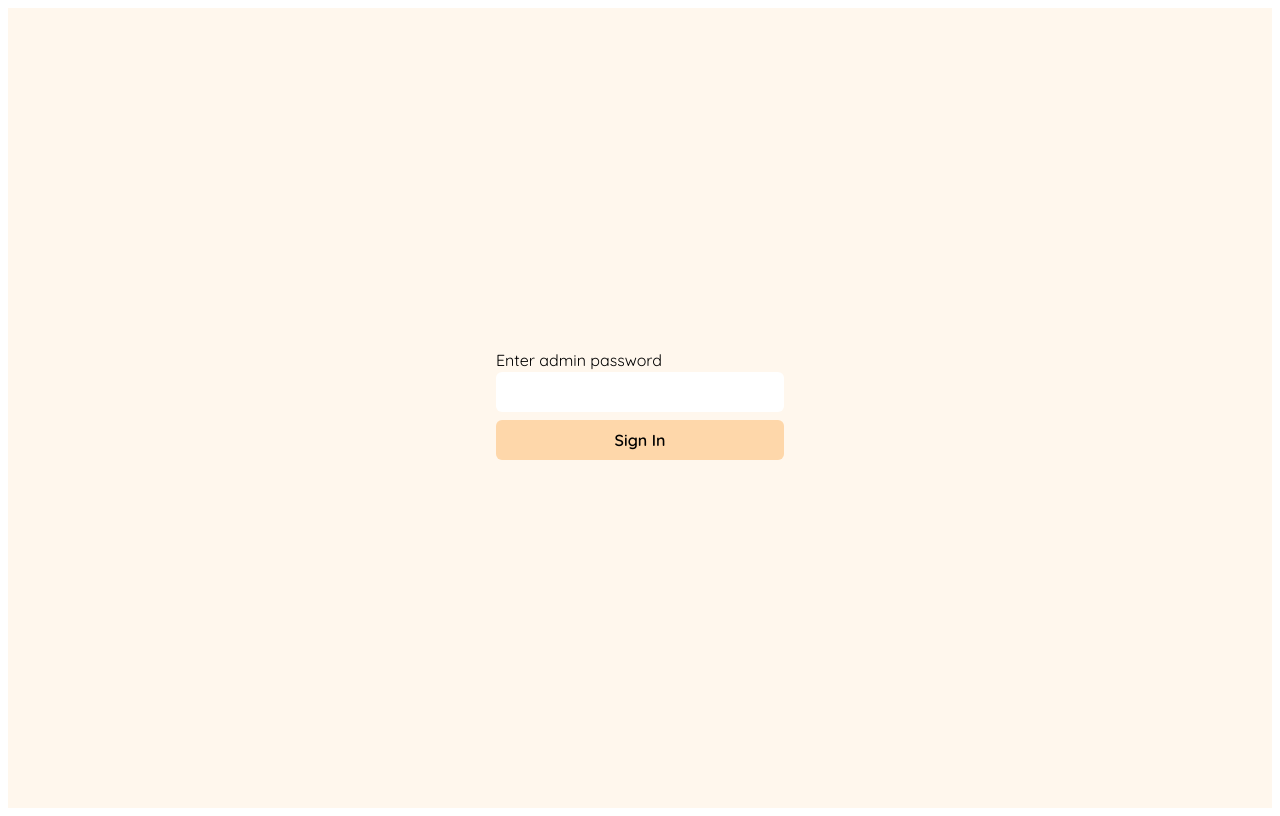
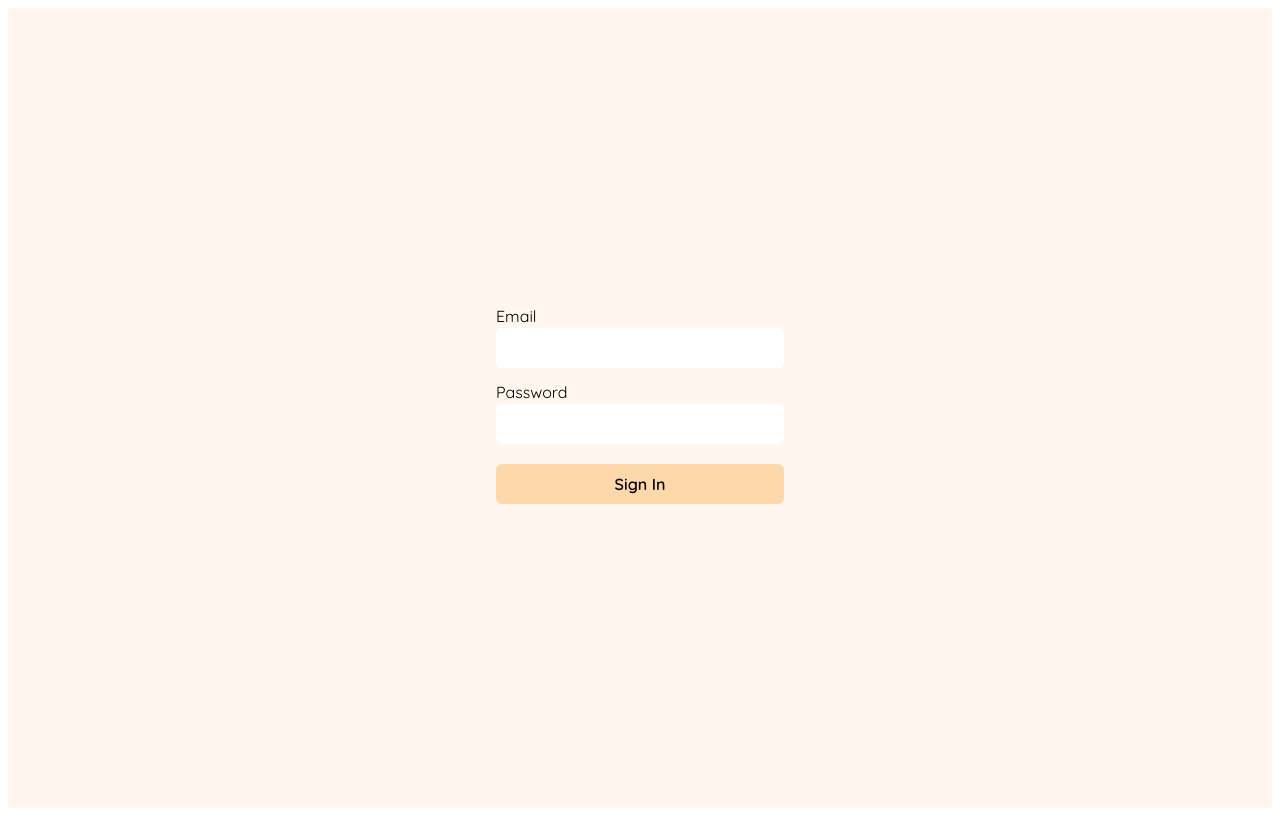
Before and after one commit to ernest-lamptey/christy-frontend, a Next.js app: page /admin in a window 1280 px wide. Built offline with nearby package versions, Linux system fonts and the light colour scheme.

Commit message:
admin page revisit

```diff
--- a/pages/admin/dashboard.js
+++ b/pages/admin/dashboard.js
@@ -90,7 +90,7 @@ export default function Dashboard() {
                 .filter((order) => order.orderStatus.toString().includes(orderStatusFilter))
                 .map((order) => (
                 <tr key={order._id} className="border-b">
-                    <td className="py-2 px-4">{order._id}</td>
+                    <td className="py-2 px-4">{order.email}</td>
                     <td className="py-2 px-4">{order.paymentStatus}</td>
                     <td className="py-2 px-4">
                     <select
--- a/pages/admin/index.js
+++ b/pages/admin/index.js
@@ -3,18 +3,21 @@ import { useState } from "react"
 
 export default function Admin() {
   const [password, setPassword] = useState('')
+  const [email, setEmail] = useState('')
   const router = useRouter()
 
     const login = () => {
-      console.log(password)
+      console.log(password, email)
       router.push('/admin/dashboard')
     }
 
     return (
       <main className="flex items-center justify-center min-h-screen m-2 bg-orange-50">
         <div className="w-72 flex-col justify-center">
-          <label className="text-semibold">Enter admin password</label>
-          <input onChange={(e) => setPassword(e.target.value)} className="h-10 w-full rounded-md p-2" type="password"/>
+          <label className="text-semibold">Email</label>
+          <input onChange={(e) => setEmail(e.target.value)} className="h-10 w-full rounded-md p-2 mb-3" type="email"/>
+          <label className="text-semibold">Password</label>
+          <input onChange={(e) => setPassword(e.target.value)} className="h-10 w-full rounded-md p-2 mb-3" type="password"/>
           <button onClick={login} className="h-10 w-full my-2 rounded-md font-semibold bg-orange-200 hover:bg-orange-300">Sign In</button>
         </div>
       </main>
```
